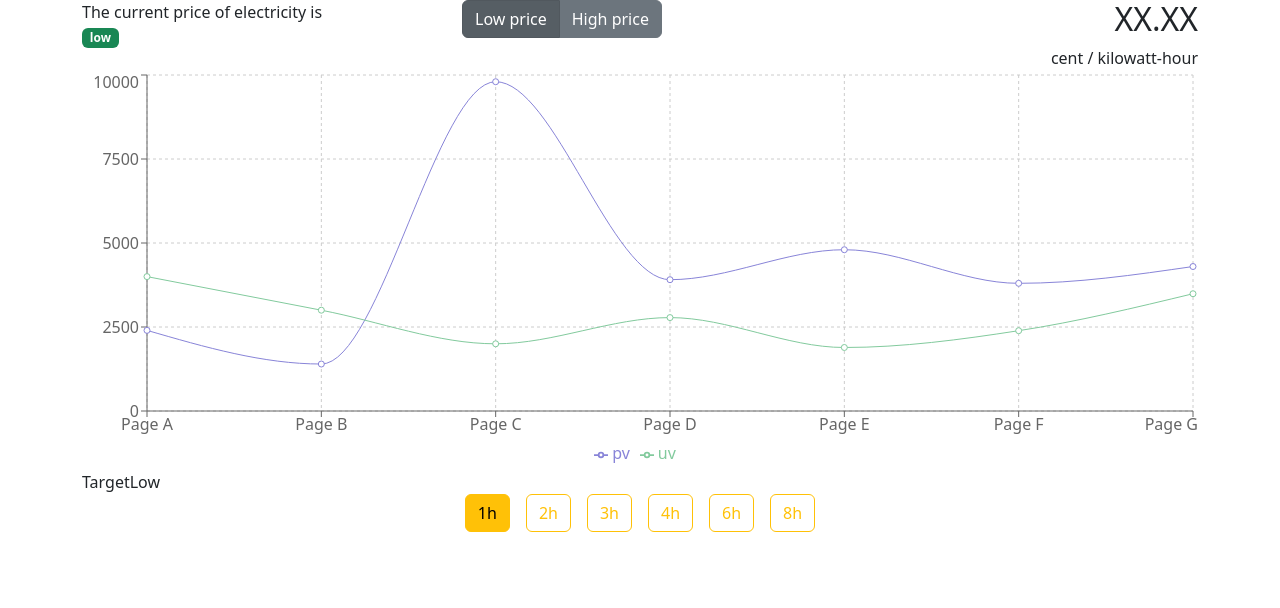
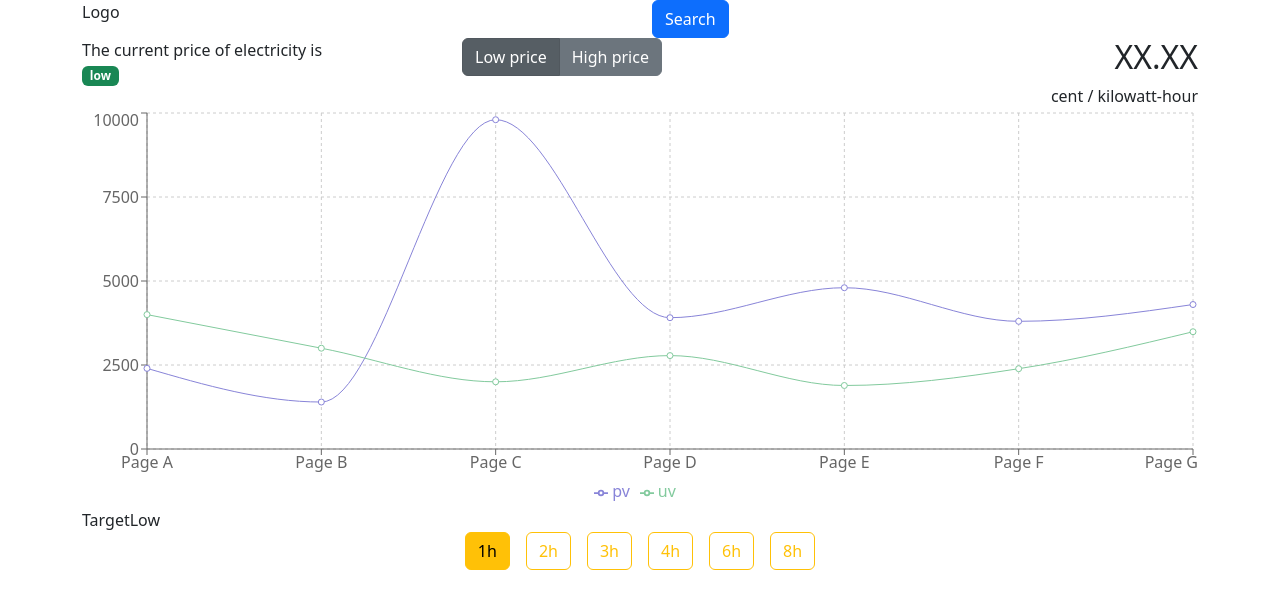
Before and after one commit to rmehtije/elektrikell-latest, a React (Create React App) app: page / in a window 1280 px wide. Shown: the top 608 px of the page. Built offline with nearby package versions, Linux system fonts and the light colour scheme.

Commit message:
leftsiderbar, form, submit event

```diff
--- a/src/App.js
+++ b/src/App.js
@@ -4,20 +4,30 @@
 import Body from "./Body";
 import Head, { DEFAULT_ACTIVE_BUTTON } from "./Head";
 import Footer from "./Footer";
+import LeftSideBar from "./LeftSideBar";
 
 function App() {
   const [activePrice, setActivePrice] = useState(DEFAULT_ACTIVE_BUTTON);
   const [activeHour, setActiveHour] = useState();
+  const [showSideBar, setShowSideBar] = useState(false);
+
+  const handleCloseSideBar = () => setShowSideBar(false);
+  const handleOpenSideBar = () => setShowSideBar(true);
 
   return (
     <Container>
-      <Head activePrice={activePrice} setActivePrice={setActivePrice} />
+      <Head
+        activePrice={activePrice}
+        setActivePrice={setActivePrice}
+        handleOpenSideBar={handleOpenSideBar}
+      />
       <Body activeHour={activeHour} />
       <Footer
         activePrice={activePrice}
         activeHour={activeHour}
         setActiveHour={setActiveHour}
       />
+      <LeftSideBar show={showSideBar} handleClose={handleCloseSideBar} />
     </Container>
   );
 }
--- a/src/Head/Head.jsx
+++ b/src/Head/Head.jsx
@@ -3,13 +3,14 @@
 import Row from "react-bootstrap/Row";
 
 function Head(props) {
+  const { handleOpenSideBar, ...restProps } = props;
   return (
     <>
       <Row>
-        <Logo />
+        <Logo handleOpenSideBar={handleOpenSideBar} />
       </Row>
       <Row>
-        <Info {...props} />
+        <Info {...restProps} />
       </Row>
     </>
   );
--- a/src/Head/Logo.jsx
+++ b/src/Head/Logo.jsx
@@ -1,7 +1,17 @@
-import Col from 'react-bootstrap/Col';
+import Col from "react-bootstrap/Col";
+import Button from "react-bootstrap/Button";
 
-function Logo() {
-    return (<Col></Col>);
+function Logo({ handleOpenSideBar }) {
+  return (
+    <>
+      <Col>Logo</Col>
+      <Col>
+        <Button variant="primary" onClick={handleOpenSideBar}>
+          Search
+        </Button>
+      </Col>
+    </>
+  );
 }
 
 export default Logo;
--- /dev/null
+++ b/src/LeftSideBar/LeftSideBar.jsx
@@ -0,0 +1,17 @@
+import Offcanvas from "react-bootstrap/Offcanvas";
+import SearchForm from "./SearchForm";
+
+function LeftSideBar({ show, handleClose }) {
+  return (
+    <Offcanvas show={show} onHide={handleClose}>
+      <Offcanvas.Header closeButton>
+        <Offcanvas.Title>Offcanvas</Offcanvas.Title>
+      </Offcanvas.Header>
+      <Offcanvas.Body>
+        <SearchForm />
+      </Offcanvas.Body>
+    </Offcanvas>
+  );
+}
+
+export default LeftSideBar;
--- /dev/null
+++ b/src/LeftSideBar/SearchForm.jsx
@@ -0,0 +1,31 @@
+import Form from "react-bootstrap/Form";
+import Button from "react-bootstrap/Button";
+
+function SearchForm() {
+  const handleSubmit = (event) => {
+    event.preventDefault();
+
+    const from = event.target.from.value;
+    const until = event.target.until.value;
+
+    console.log(from, until);
+  };
+
+  return (
+    <Form onSubmit={handleSubmit}>
+      <Form.Group className="mb-3">
+        <Form.Label>From</Form.Label>
+        <Form.Control type="date" placeholder="Date from" name="from" />
+      </Form.Group>
+      <Form.Group className="mb-3">
+        <Form.Label>Until</Form.Label>
+        <Form.Control type="date" placeholder="Date until" name="until" />
+      </Form.Group>
+      <Button variant="primary" className="w-100" type="submit">
+        Search
+      </Button>
+    </Form>
+  );
+}
+
+export default SearchForm;
--- /dev/null
+++ b/src/LeftSideBar/index.js
@@ -0,0 +1 @@
+export { default } from './LeftSideBar';
```
